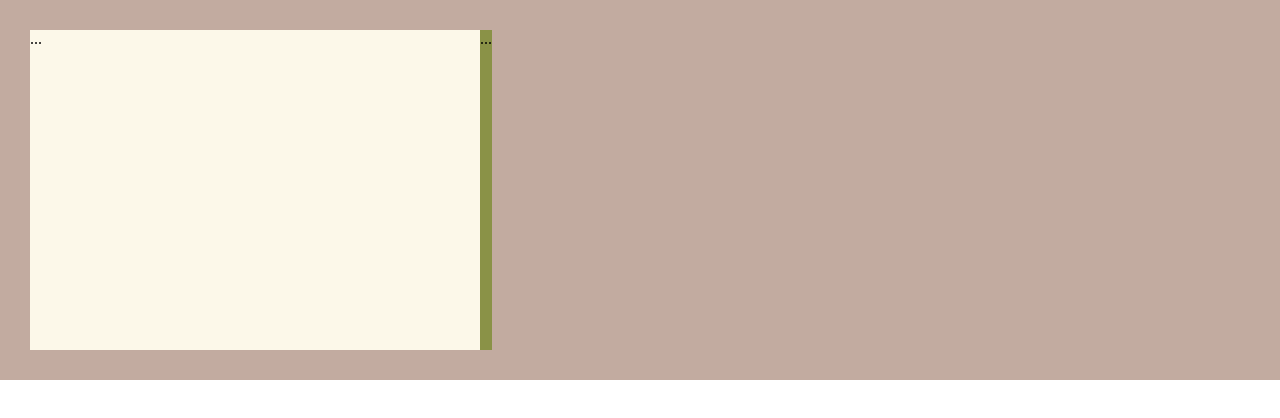
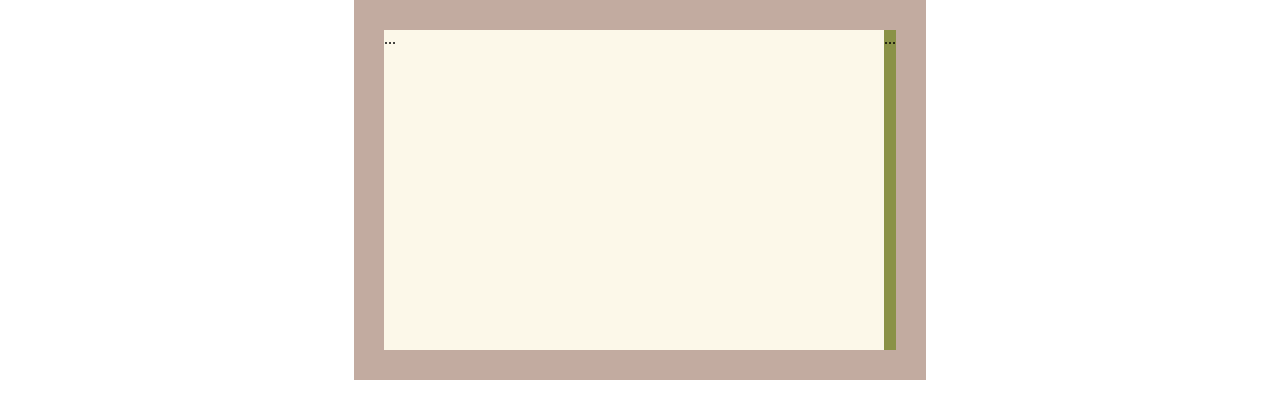
Before and after one commit to matheus-Bugatti/meu-repositorio, a plain HTML site: page index.html in a window 1280 px wide. Drawn offline with Linux system fonts and the light colour scheme.

Commit message:
Primeira mudança

```diff
--- a/css/css.css
+++ b/css/css.css
@@ -1,17 +1,20 @@
 
 body {
     margin: 0px;
+    display: flex;
+    justify-content: center;
+    align-items: center;
 }
 .urna {
     background-color: #c2aba0;
     padding: 30px;
     display: flex;
 }
+.tela {
+    width: 500px;
+    height: 320px;
+    background-color: #fcf8e9;
+}
 .teclado {
     background-color: #8a9247;
 }
-.tela {
-    width: 450px;
-    height: 320px;
-    background-color: #fcf8e9;
-}
```
